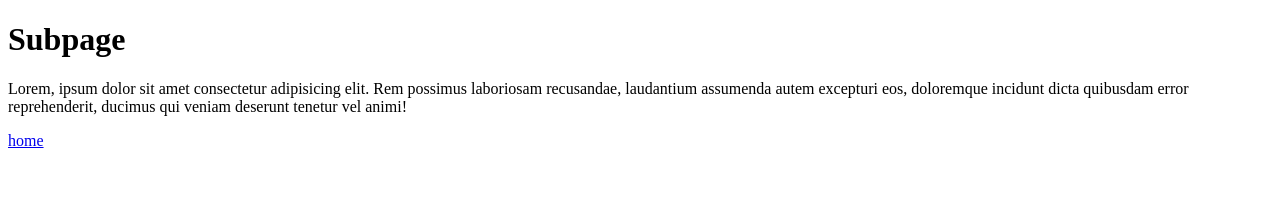
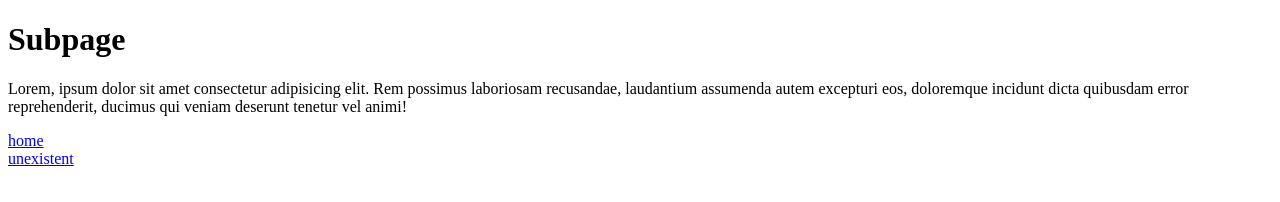
Before and after one commit to cchsalazar/cchsalazar.github.io, a plain HTML site: page subpage.html in a window 1280 px wide. Drawn offline with Linux system fonts and the light colour scheme.

Commit message:
Add Unexistent Page

```diff
--- a/subpage.html
+++ b/subpage.html
@@ -8,6 +8,7 @@
 <body>
     <h1>Subpage</h1>
     <p>Lorem, ipsum dolor sit amet consectetur adipisicing elit. Rem possimus laboriosam recusandae, laudantium assumenda autem excepturi eos, doloremque incidunt dicta quibusdam error reprehenderit, ducimus qui veniam deserunt tenetur vel animi!</p>
-    <a href="index.html">home</a>
+    <a href="index.html">home</a><br>
+    <a href="unexistent.html">unexistent</a>
 </body>
 </html>
```
